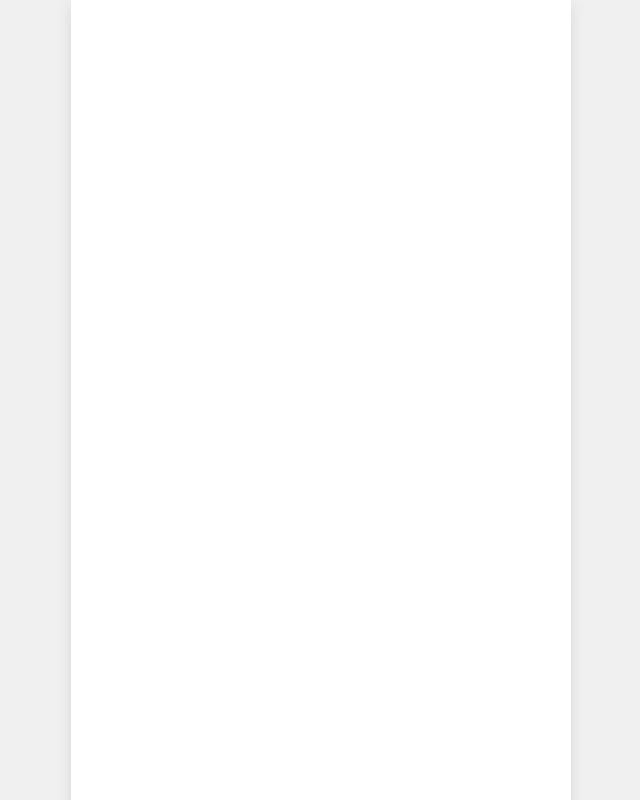
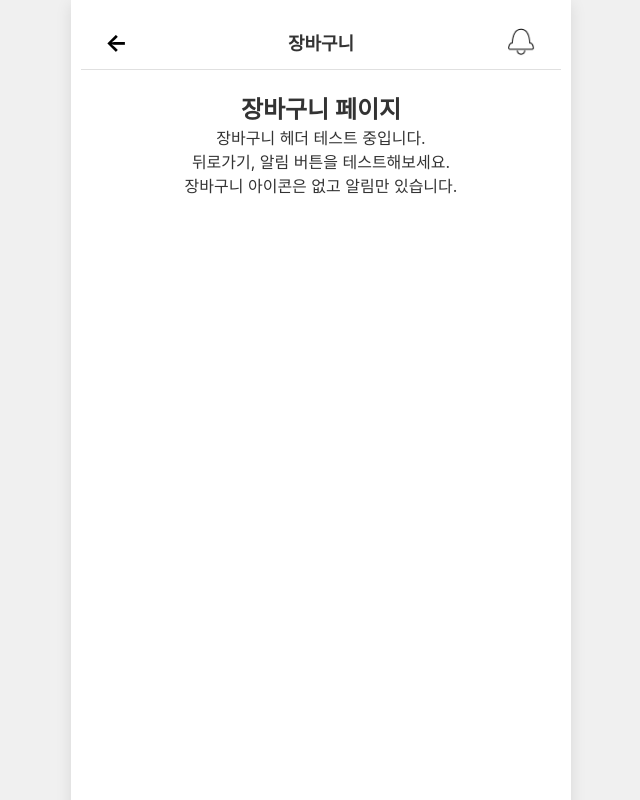
Before and after one commit to uhoks-sonata/uhok-frontend, a React (Create React App) app: page /cart in a window 1280 px wide. Before the commit this address had no page. Shown: the top 800 px of the page, without its empty margins (319-959 px from the left). Built offline with nearby package versions, Linux system fonts and the light colour scheme.

Commit message:
Feat: 범용 header nav 장바구니 알림/뒤로가기/인터페이스명

```diff
--- a/src/App.js
+++ b/src/App.js
@@ -18,6 +18,8 @@ import OrderHistoryTest from './features/kok/OrderHistoryTest';
 import MyPageTest from './features/kok/MyPageTest';
 // 레시피 상세 헤더 테스트 페이지 컴포넌트 import
 import RecipeDetailTest from './features/kok/RecipeDetailTest';
+// 장바구니 헤더 테스트 페이지 컴포넌트 import
+import CartTest from './features/kok/CartTest';
 // 전역 알림 상태 관리 Provider import
 import { NotificationProvider } from './layout/HeaderNav';
 
@@ -50,6 +52,8 @@ function App() {
               <Route path="/mypage-test" element={<MyPageTest />} />
               {/* 레시피 상세 헤더 테스트 경로 (/recipe-detail) */}
               <Route path="/recipe-detail" element={<RecipeDetailTest />} />
+              {/* 장바구니 헤더 테스트 경로 (/cart) */}
+              <Route path="/cart" element={<CartTest />} />
             </Routes>
           </Router>
         </div>
--- a/src/layout/HeaderNav.js
+++ b/src/layout/HeaderNav.js
@@ -335,8 +335,9 @@ export const NotificationHeader = ({ onBack }) => {
 // ===== 8. 범용 헤더 컴포넌트 (뒤로가기 + 제목 + 알림 + 장바구니) =====
 // 뒤로가기 + 제목 + 알림 + 장바구니 형태의 모든 헤더에서 재사용 가능한 범용 컴포넌트
 // 주문내역, 마이페이지, 레시피 상세 등에서 사용
+// 특징: 알림은 카운트 없이 버튼 역할만, 장바구니는 카운트 표시
 export const BackTitleWithIconsHeader = ({ title, onBack, onNotificationClick, onCartClick, className = "" }) => {
-  // 전역 장바구니 상태만 가져오기 (알림 카운트 제거)
+  // 전역 장바구니 상태만 가져오기 (알림 카운트 제거 - 요구사항에 따라)
   const { cartCount } = useNotifications();
 
   // 뒤로가기 버튼 클릭 핸들러
@@ -344,11 +345,11 @@ export const BackTitleWithIconsHeader = ({ title, onBack, onNotificationClick, o
     if (onBack) {
       onBack(); // 부모 컴포넌트에서 전달받은 뒤로가기 함수 실행
     } else {
-      window.history.back(); // 브라우저 히스토리 뒤로가기
+      window.history.back(); // 브라우저 히스토리 뒤로가기 (기본 동작)
     }
   };
 
-  // 알림 아이콘 클릭 핸들러
+  // 알림 아이콘 클릭 핸들러 (카운트 없이 버튼 역할만)
   const handleNotificationClick = () => {
     if (onNotificationClick) {
       onNotificationClick(); // 부모 컴포넌트에서 전달받은 알림 클릭 함수 실행
@@ -356,7 +357,7 @@ export const BackTitleWithIconsHeader = ({ title, onBack, onNotificationClick, o
     console.log('알림창 인터페이스 전환');
   };
 
-  // 장바구니 아이콘 클릭 핸들러
+  // 장바구니 아이콘 클릭 핸들러 (카운트 표시 포함)
   const handleCartClick = () => {
     if (onCartClick) {
       onCartClick(); // 부모 컴포넌트에서 전달받은 장바구니 클릭 함수 실행
@@ -367,18 +368,18 @@ export const BackTitleWithIconsHeader = ({ title, onBack, onNotificationClick, o
   // 범용 헤더 JSX 반환
   return (
     <div className={`header back-title-with-icons-header ${className}`}>
-      {/* 뒤로가기 버튼 */}
+      {/* 뒤로가기 버튼 (왼쪽 고정) */}
       <button className="back-btn" onClick={handleBack}>←</button>
-      {/* 페이지 제목 */}
+      {/* 페이지 제목 (중앙 정렬) */}
       <h1 className="header-title">{title}</h1>
 
-      {/* 헤더 우측 아이콘 영역 */}
+      {/* 헤더 우측 아이콘 영역 (오른쪽 고정) */}
       <div className="header-icons">
-        {/* 알림 버튼 (카운트 없음) */}
+        {/* 알림 버튼 (카운트 없음 - 요구사항에 따라) */}
         <button className="notification-btn" onClick={handleNotificationClick}>
           <img src={bellIcon} alt="알림" className="bell-icon" />
         </button>
-        {/* 장바구니 버튼 */}
+        {/* 장바구니 버튼 (카운트 표시 포함) */}
         <button className="cart-btn" onClick={handleCartClick}>
           <img src={bucketIcon} alt="장바구니" className="bucket-icon" />
           {/* 장바구니 개수가 0보다 클 때만 장바구니 개수 표시 */}
@@ -432,3 +433,56 @@ export const RecipeDetailHeader = ({ onBack, onNotificationClick, onCartClick })
     />
   );
 };
+
+// ===== 12. 범용 헤더 컴포넌트 (뒤로가기 + 제목 + 알림) =====
+// 뒤로가기 + 제목 + 알림 형태의 모든 헤더에서 재사용 가능한 범용 컴포넌트
+// 장바구니 등에서 사용 (장바구니 아이콘 없음)
+export const BackTitleWithNotificationHeader = ({ title, onBack, onNotificationClick, className = "" }) => {
+  // 뒤로가기 버튼 클릭 핸들러
+  const handleBack = () => {
+    if (onBack) {
+      onBack(); // 부모 컴포넌트에서 전달받은 뒤로가기 함수 실행
+    } else {
+      window.history.back(); // 브라우저 히스토리 뒤로가기 (기본 동작)
+    }
+  };
+
+  // 알림 아이콘 클릭 핸들러 (카운트 없이 버튼 역할만)
+  const handleNotificationClick = () => {
+    if (onNotificationClick) {
+      onNotificationClick(); // 부모 컴포넌트에서 전달받은 알림 클릭 함수 실행
+    }
+    console.log('알림창 인터페이스 전환');
+  };
+
+  // 범용 헤더 JSX 반환
+  return (
+    <div className={`header back-title-with-notification-header ${className}`}>
+      {/* 뒤로가기 버튼 (왼쪽 고정) */}
+      <button className="back-btn" onClick={handleBack}>←</button>
+      {/* 페이지 제목 (중앙 정렬) */}
+      <h1 className="header-title">{title}</h1>
+
+      {/* 헤더 우측 아이콘 영역 (오른쪽 고정) */}
+      <div className="header-icons">
+        {/* 알림 버튼 (카운트 없음 - 요구사항에 따라) */}
+        <button className="notification-btn" onClick={handleNotificationClick}>
+          <img src={bellIcon} alt="알림" className="bell-icon" />
+        </button>
+      </div>
+    </div>
+  );
+};
+
+// ===== 13. 장바구니 헤더 컴포넌트 (범용 헤더 사용) =====
+// 장바구니 페이지에서 사용하는 헤더 (뒤로가기 + '장바구니'텍스트 + 알림)
+export const CartHeader = ({ onBack, onNotificationClick }) => {
+  return (
+    <BackTitleWithNotificationHeader
+      title="장바구니"
+      onBack={onBack}
+      onNotificationClick={onNotificationClick}
+      className="cart-header"
+    />
+  );
+};
--- a/src/styles/header_nav.css
+++ b/src/styles/header_nav.css
@@ -216,21 +216,25 @@
   object-fit: contain;
 }
 
-/* 범용 헤더 스타일 (뒤로가기 + 제목 + 알림 + 장바구니) */
+/* ===== 범용 헤더 스타일 (뒤로가기 + 제목 + 알림 + 장바구니) ===== */
+/* 주문내역, 마이페이지, 레시피 상세 등에서 사용하는 범용 헤더 스타일 */
+/* 특징: 뒤로가기(왼쪽) + 제목(중앙) + 아이콘들(오른쪽) 레이아웃 */
 .back-title-with-icons-header {
   display: flex;
   align-items: center;
-  padding: 20px 20px 15px 20px;
-  position: relative;
-  min-height: 60px;
+  padding: 20px 20px 15px 20px; /* 상단 20px, 하단 15px로 높이 증가 */
+  position: relative; /* 절대 위치 요소들의 기준점 */
+  min-height: 60px; /* 최소 높이 보장 */
 }
 
+/* 뒤로가기 버튼 스타일 - 왼쪽 고정 */
 .back-title-with-icons-header .back-btn {
   position: absolute;
   left: 20px;
-  z-index: 1;
+  z-index: 1; /* 제목 위에 표시 */
 }
 
+/* 헤더 제목 스타일 - 정확한 중앙 정렬 */
 .back-title-with-icons-header .header-title {
   font-size: 18px;
   font-weight: 600;
@@ -239,15 +243,16 @@
   flex: 1;
   margin: 0;
   position: absolute;
-  left: 50%;
-  transform: translateX(-50%);
+  left: 50%; /* 화면 중앙 기준점 */
+  transform: translateX(-50%); /* 정확한 중앙 정렬 */
   width: auto;
 }
 
+/* 헤더 아이콘 영역 스타일 - 오른쪽 고정 */
 .back-title-with-icons-header .header-icons {
   position: absolute;
   right: 20px;
-  z-index: 1;
+  z-index: 1; /* 제목 위에 표시 */
 }
 
 /* 주문내역 헤더 특별 스타일 */
@@ -352,6 +357,79 @@
   z-index: 1;
 }
 
+/* ===== 범용 헤더 스타일 (뒤로가기 + 제목 + 알림) ===== */
+/* 장바구니 등에서 사용하는 범용 헤더 스타일 */
+/* 특징: 뒤로가기(왼쪽) + 제목(중앙) + 알림(오른쪽) 레이아웃 */
+.back-title-with-notification-header {
+  display: flex;
+  align-items: center;
+  padding: 20px 20px 15px 20px; /* 상단 20px, 하단 15px로 높이 증가 */
+  position: relative; /* 절대 위치 요소들의 기준점 */
+  min-height: 60px; /* 최소 높이 보장 */
+}
+
+/* 뒤로가기 버튼 스타일 - 왼쪽 고정 */
+.back-title-with-notification-header .back-btn {
+  position: absolute;
+  left: 20px;
+  z-index: 1; /* 제목 위에 표시 */
+}
+
+/* 헤더 제목 스타일 - 정확한 중앙 정렬 */
+.back-title-with-notification-header .header-title {
+  font-size: 18px;
+  font-weight: 600;
+  color: #333;
+  text-align: center;
+  flex: 1;
+  margin: 0;
+  position: absolute;
+  left: 50%; /* 화면 중앙 기준점 */
+  transform: translateX(-50%); /* 정확한 중앙 정렬 */
+  width: auto;
+}
+
+/* 헤더 아이콘 영역 스타일 - 오른쪽 고정 */
+.back-title-with-notification-header .header-icons {
+  position: absolute;
+  right: 20px;
+  z-index: 1; /* 제목 위에 표시 */
+}
+
+/* 장바구니 헤더 특별 스타일 */
+.cart-header {
+  display: flex;
+  align-items: center;
+  padding: 20px 20px 15px 20px;
+  position: relative;
+  min-height: 60px;
+}
+
+.cart-header .back-btn {
+  position: absolute;
+  left: 20px;
+  z-index: 1;
+}
+
+.cart-header .header-title {
+  font-size: 18px;
+  font-weight: 600;
+  color: #333;
+  text-align: center;
+  flex: 1;
+  margin: 0;
+  position: absolute;
+  left: 50%;
+  transform: translateX(-50%);
+  width: auto;
+}
+
+.cart-header .header-icons {
+  position: absolute;
+  right: 20px;
+  z-index: 1;
+}
+
 /* ===== 반응형 디자인 ===== */
 @media (max-width: 480px) {
   .header {
```
